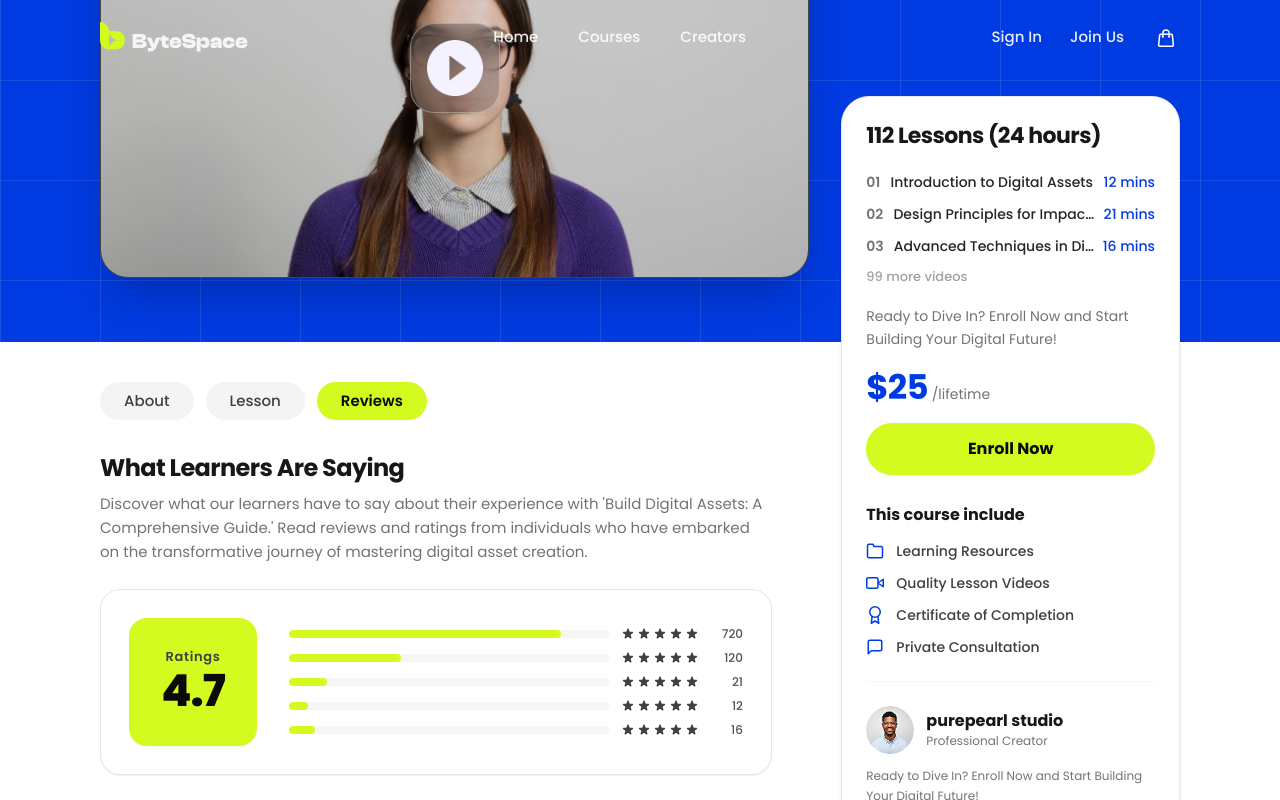
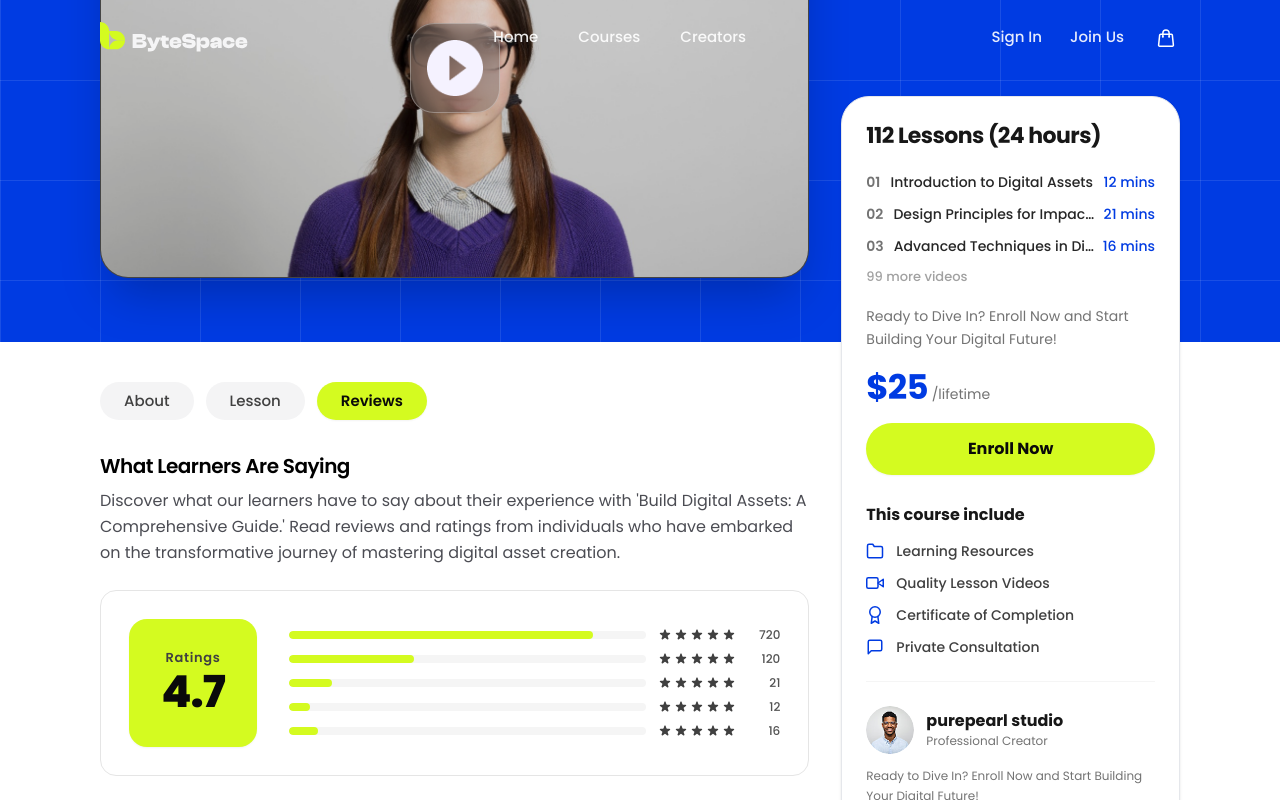
Before and after one commit to sushilhemrom500530/byte-space, a Next.js app: page /courses/view/1 in a window 1280 px wide. Both pictures are taken after a click on the button "Reviews". Shown: the part 520-1320 px from the top of the page. Built offline with nearby package versions, Linux system fonts and the light colour scheme.

Commit message:
feat: add course reviews tab component with ratings and filtering

```diff
--- a/src/components/courses/details/tabs/reviews/index.tsx
+++ b/src/components/courses/details/tabs/reviews/index.tsx
@@ -68,10 +68,10 @@ export default function ReviewsTab() {
     return (
         <div className="w-full pt-6 sm:pt-8 text-neutral-800">
             <section>
-                <h3 className="text-xl sm:text-2xl font-bold text-neutral-900 tracking-tight">
+                <h3 className="common-title">
                     What Learners Are Saying
                 </h3>
-                <p className="mt-2 text-sm sm:text-[15px] text-neutral-500 leading-relaxed max-w-2xl font-normal">
+                <p className="mt-2 common-description max-w-3xl">
                     Discover what our learners have to say about their experience with &apos;Build Digital
                     Assets: A Comprehensive Guide.&apos; Read reviews and ratings from individuals who
                     have embarked on the transformative journey of mastering digital asset creation.
@@ -79,7 +79,7 @@ export default function ReviewsTab() {
             </section>
 
             {/* rating overview */}
-            <div className="mt-6 border border-neutral-200 rounded-[20px] p-5 sm:p-7 bg-white flex flex-col sm:flex-row items-center gap-6 sm:gap-8 max-w-2xl shadow-2xs">
+            <div className="mt-6 border border-neutral-200 rounded-[16px] p-5 sm:p-7 bg-white flex flex-col sm:flex-row items-center gap-6 sm:gap-8">
 
                 <div className="w-28 h-28 sm:w-32 sm:h-32 rounded-[18px] bg-secondary flex flex-col items-center justify-center shrink-0 shadow-xs">
                     <span className="text-xs sm:text-[13px] font-semibold text-neutral-700 tracking-wider">
@@ -121,7 +121,7 @@ export default function ReviewsTab() {
             </div>
 
             <section className="mt-9 sm:mt-11">
-                <h4 className="text-base sm:text-lg font-bold text-neutral-900 mb-4">
+                <h4 className="common-title mb-4">
                     Individual Reviews:
                 </h4>
 
@@ -158,7 +158,7 @@ export default function ReviewsTab() {
                     {filteredReviews.map((review) => (
                         <div
                             key={review.id}
-                            className="border border-neutral-200 rounded-[20px] p-5 sm:p-6 bg-white hover:border-neutral-300 transition-colors shadow-2xs"
+                            className="border border-neutral-200 rounded-[16px] p-5 sm:p-6 bg-white cursor-pointer"
                         >
                             <div className="flex items-center justify-between gap-3">
                                 <div className="flex items-center gap-3">
```
